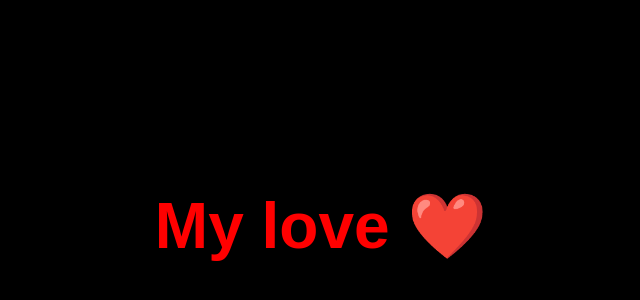
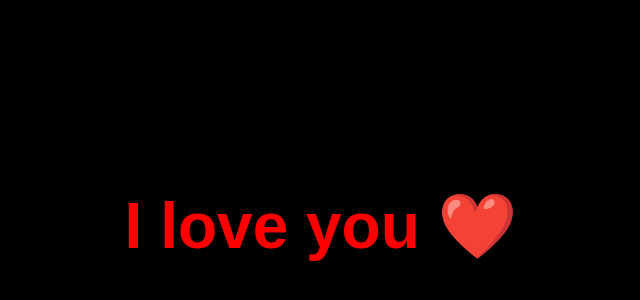
Before and after one commit to rao123455/my-love, a plain HTML site: page index.html in a window 1280 px wide. Shown: the part 174-474 px from the top of the page, without its empty margins (319-959 px from the left). Drawn offline with Linux system fonts and the light colour scheme.

Commit message:
Update index.html

```diff
--- a/index.html
+++ b/index.html
@@ -28,6 +28,6 @@
     </style>
 </head>
 <body>
-    <h1>My love ❤️</h1>
+    <h1> I love you ❤️</h1>
 </body>
 </html>
```
